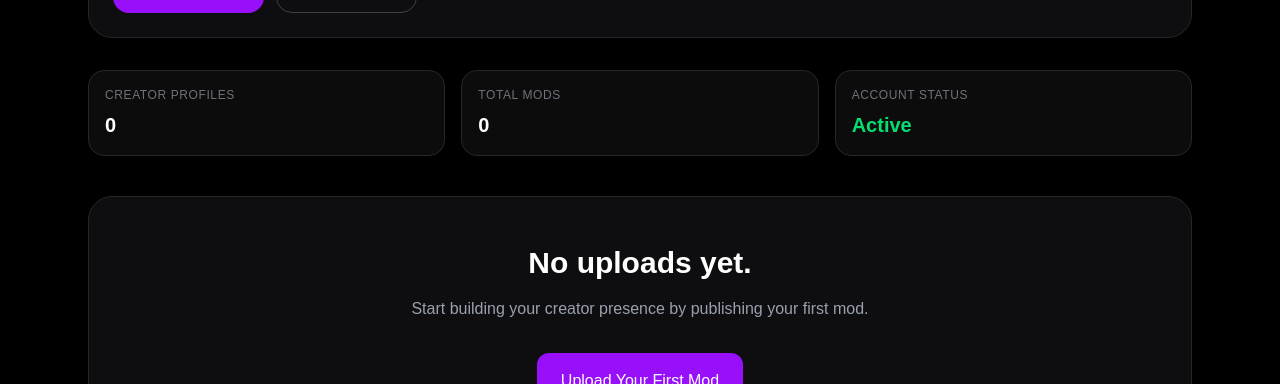
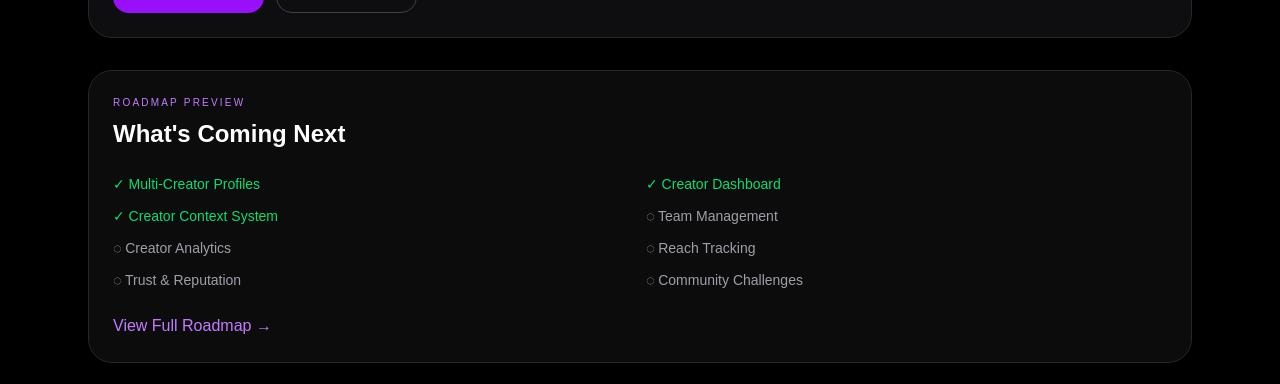
Before and after one commit to gdmmods/gta-mod-hub, a Next.js app: page /dashboard in a window 1280 px wide. Shown: the part 416-800 px from the top of the page. Built offline with nearby package versions, Linux system fonts and the light colour scheme; no server answers.

Commit message:
Improve dashboard mod management

```diff
--- a/app/dashboard/page.tsx
+++ b/app/dashboard/page.tsx
@@ -9,6 +9,7 @@ import DashboardEmptyState from "@/components/dashboard/DashboardEmptyState";
 import DashboardCreatorManager from "@/components/dashboard/DashboardCreatorManager";
 import DashboardCreatorOverview from "@/components/dashboard/DashboardCreatorOverview";
 import PageLoader from "@/components/ui/PageLoader";
+import DashboardRoadmapPreview from "@/components/dashboard/DashboardRoadmapPreview";
 
 import useDashboardData from "@/app/hooks/useDashboardData";
 import useCurrentCreatorData from "@/app/hooks/useCurrentCreatorData";
@@ -99,6 +100,8 @@ export default function DashboardPage() {
           modCount={modCount}
         />
 
+        <DashboardRoadmapPreview />
+
         <DashboardStats
           creatorCount={
             creatorIds.length
--- a/components/dashboard/DashboardModCard.tsx
+++ b/components/dashboard/DashboardModCard.tsx
@@ -7,6 +7,11 @@ type Props = {
 export default function DashboardModCard({
   mod,
 }: Props) {
+
+  const createdDate =
+    new Date(
+      mod.created_at
+    ).toLocaleDateString();
 
   return (
 
@@ -20,30 +25,37 @@ export default function DashboardModCard({
       "
     >
 
-      <div
-        className="
-            inline-flex
+      <div className="relative">
+
+        <img
+          src={mod.image}
+          alt={mod.title}
+          className="
+            w-full
+            h-52
+            object-cover
+          "
+        />
+
+        <div
+          className="
+            absolute
+            top-4
+            left-4
             px-3
             py-1
             rounded-full
             text-xs
             border
             border-zinc-700
-            mb-4
-        "
+            bg-black/70
+            backdrop-blur
+          "
         >
-        {mod.status}
+          {mod.status}
         </div>
 
-      <img
-        src={mod.image}
-        alt={mod.title}
-        className="
-          w-full
-          h-52
-          object-cover
-        "
-      />
+      </div>
 
       <div className="p-5">
 
@@ -51,14 +63,24 @@ export default function DashboardModCard({
           className="
             text-lg
             font-semibold
-            mb-4
           "
         >
           {mod.title}
         </h3>
 
+        <p
+          className="
+            mt-2
+            text-sm
+            text-zinc-500
+          "
+        >
+          Created {createdDate}
+        </p>
+
         <div
           className="
+            mt-5
             flex
             gap-3
           "
--- a/components/dashboard/DashboardModsGrid.tsx
+++ b/components/dashboard/DashboardModsGrid.tsx
@@ -1,3 +1,7 @@
+"use client";
+
+import { useState } from "react";
+
 import Link from "next/link";
 
 import DashboardModCard from "./DashboardModCard";
@@ -10,6 +14,20 @@ export default function DashboardModsGrid({
   mods,
 }: Props) {
 
+  const [
+    activeFilter,
+    setActiveFilter,
+  ] = useState("all");
+
+  const filteredMods =
+    activeFilter === "all"
+      ? mods
+      : mods.filter(
+          (item: any) =>
+            item.mods?.status?.toLowerCase() ===
+            activeFilter
+        );
+
   return (
 
     <div>
@@ -17,11 +35,16 @@ export default function DashboardModsGrid({
       <div
         className="
           flex
-          items-center
-          justify-between
+          flex-col
+          md:flex-row
+          md:items-center
+          md:justify-between
+          gap-4
           mb-6
         "
       >
+
+        <div>
 
           <h2
             className="
@@ -29,8 +52,20 @@ export default function DashboardModsGrid({
               font-semibold
             "
           >
-          Current Creator Mods
+            Your Mods
           </h2>
+
+          <p
+            className="
+              text-sm
+              text-zinc-500
+              mt-1
+            "
+          >
+            Manage uploads for the currently selected creator.
+          </p>
+
+        </div>
 
         <Link
           href="/upload"
@@ -52,6 +87,52 @@ export default function DashboardModsGrid({
 
       <div
         className="
+          flex
+          flex-wrap
+          gap-3
+          mb-8
+        "
+      >
+
+        {[
+          "all",
+          "published",
+          "draft",
+          "archived",
+        ].map((filter) => (
+
+          <button
+            key={filter}
+            onClick={() =>
+              setActiveFilter(
+                filter
+              )
+            }
+            className={`
+              px-4
+              py-2
+              rounded-xl
+              border
+              text-sm
+              transition
+
+              ${
+                activeFilter === filter
+                  ? "bg-purple-600 border-purple-600"
+                  : "border-zinc-700 hover:border-purple-500"
+              }
+            `}
+          >
+            {filter.charAt(0).toUpperCase() +
+              filter.slice(1)}
+          </button>
+
+        ))}
+
+      </div>
+
+      <div
+        className="
           grid
           md:grid-cols-2
           xl:grid-cols-3
@@ -59,7 +140,8 @@ export default function DashboardModsGrid({
         "
       >
 
-        {mods.map((item: any) => {
+        {filteredMods.map(
+          (item: any) => {
 
             const mod =
               item.mods;
@@ -74,7 +156,8 @@ export default function DashboardModsGrid({
               />
             );
 
-        })}
+          }
+        )}
 
       </div>
 
--- /dev/null
+++ b/components/dashboard/DashboardRoadmapPreview.tsx
@@ -0,0 +1,100 @@
+import Link from "next/link";
+
+export default function DashboardRoadmapPreview() {
+
+  return (
+
+    <div
+      className="
+        mb-10
+        rounded-3xl
+        border
+        border-zinc-800
+        bg-zinc-900/50
+        p-6
+      "
+    >
+
+      <p
+        className="
+          text-[10px]
+          uppercase
+          tracking-[0.22em]
+          text-purple-400
+        "
+      >
+        Roadmap Preview
+      </p>
+
+      <h2
+        className="
+          mt-2
+          text-2xl
+          font-bold
+        "
+      >
+        What's Coming Next
+      </h2>
+
+      <div
+        className="
+          mt-6
+          grid
+          md:grid-cols-2
+          gap-3
+          text-sm
+        "
+      >
+
+        <div className="text-green-400">
+          ✓ Multi-Creator Profiles
+        </div>
+
+        <div className="text-green-400">
+          ✓ Creator Dashboard
+        </div>
+
+        <div className="text-green-400">
+          ✓ Creator Context System
+        </div>
+
+        <div className="text-zinc-400">
+          ◌ Team Management
+        </div>
+
+        <div className="text-zinc-400">
+          ◌ Creator Analytics
+        </div>
+
+        <div className="text-zinc-400">
+          ◌ Reach Tracking
+        </div>
+
+        <div className="text-zinc-400">
+          ◌ Trust & Reputation
+        </div>
+
+        <div className="text-zinc-400">
+          ◌ Community Challenges
+        </div>
+
+      </div>
+
+      <Link
+        href="/roadmap"
+        className="
+          inline-block
+          mt-6
+          text-purple-400
+          hover:text-purple-300
+          transition
+        "
+      >
+        View Full Roadmap →
+      </Link>
+
+    </div>
+
+  );
+
+}
--- a/components/upload/UploadDetailsSection.tsx
+++ b/components/upload/UploadDetailsSection.tsx
@@ -43,7 +43,7 @@ export default function UploadDetailsSection({
             placeholder={`Full HQ Interior
 LOD Support
 Custom Handling`}
-            value={form.features}
+            value={form.features ?? ""}
             onChange={handleChange}
             rows={5}
             className="
@@ -92,7 +92,7 @@ Custom Handling`}
             name="requirements"
             placeholder={`Game Build 3095
 FiveM Compatible`}
-            value={form.requirements}
+            value={form.requirements ?? ""}
             onChange={handleChange}
             rows={4}
             className="
@@ -140,10 +140,8 @@ FiveM Compatible`}
 
           <textarea
             name="notes"
-            placeholder="
-Known issues, limitations, installation notes...
-"
-            value={form.notes}
+            placeholder="Known issues, limitations, installation notes..."
+            value={form.notes ?? ""}
             onChange={handleChange}
             rows={4}
             className="
@@ -194,7 +192,7 @@ Known issues, limitations, installation notes...
             placeholder={`Adapted by...
 Converted by...
 Original model by...`}
-            value={form.credits}
+            value={form.credits ?? ""}
             onChange={handleChange}
             rows={4}
             className="
```
Lines whose indentation alone changed are shown as unchanged.
